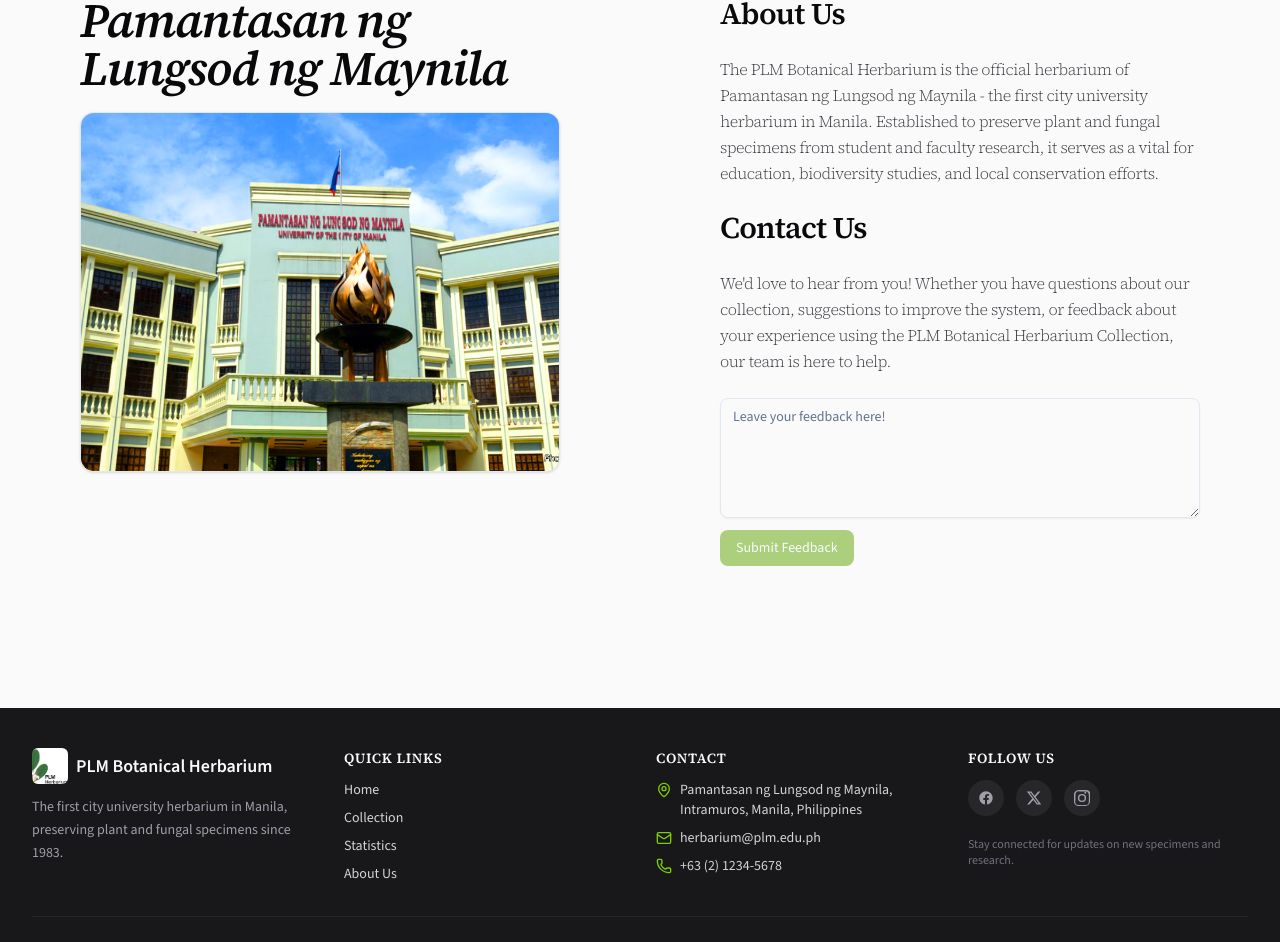
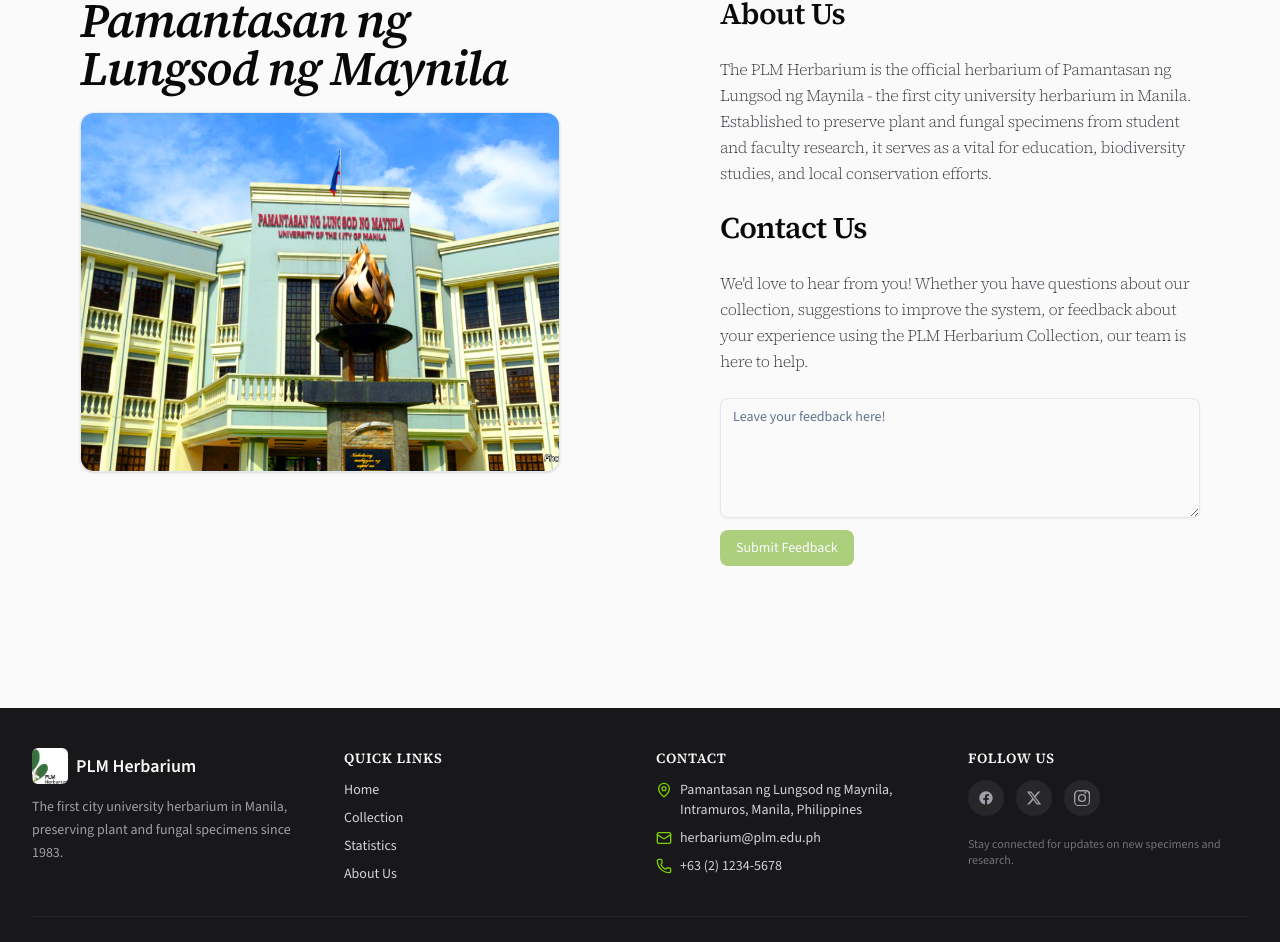
Before and after one commit to grahamogatia/plm-herbarium, a React (Vite) app: page /home in a window 1280 px wide. Shown: the part 837-1779 px from the top of the page. Built offline with nearby package versions, Linux system fonts and the light colour scheme; no server answers.

Commit message:
feat: update references to "PLM Botanical Herbarium" to "PLM Herbarium" across multiple components

```diff
--- a/index.html
+++ b/index.html
@@ -7,7 +7,7 @@
     <link rel="preconnect" href="https://fonts.googleapis.com" />
     <link rel="preconnect" href="https://fonts.gstatic.com" crossorigin />
     <link href="https://fonts.googleapis.com/css2?family=Source+Sans+3:ital,wght@0,300..900;1,300..900&family=Source+Serif+4:ital,opsz,wght@0,8..60,200..900;1,8..60,200..900&display=swap" rel="stylesheet" />
-    <title>PLM Botanical Herbarium</title>
+    <title>PLM Herbarium</title>
   </head>
   <body>
     <div id="root"></div>
--- a/src/components/layout/Footer.tsx
+++ b/src/components/layout/Footer.tsx
@@ -14,7 +14,7 @@
             <div className="flex items-center gap-2">
               <img src={logo} alt="PLM Herbarium Logo" className="h-9 w-9 rounded-sm object-cover" />
               <span className="text-lg font-semibold text-zinc-50">
-                PLM Botanical Herbarium
+                PLM Herbarium
               </span>
             </div>
             <p className="text-sm leading-relaxed text-zinc-400">
@@ -137,7 +137,7 @@
         {/* Bottom bar */}
         <div className="mt-8 border-t border-zinc-800 pt-6 text-center text-xs text-zinc-500">
           <p>
-            &copy; {new Date().getFullYear()} PLM Botanical Herbarium. All
+            &copy; {new Date().getFullYear()} PLM Herbarium. All
             rights reserved.
           </p>
         </div>
--- a/src/components/pages/home/AboutUsSection.tsx
+++ b/src/components/pages/home/AboutUsSection.tsx
@@ -41,7 +41,7 @@
           <div>
             <TypographyH4>
               <p className="text-zinc-700 text-base leading-relaxed">
-                The PLM Botanical Herbarium is the official herbarium of
+                The PLM Herbarium is the official herbarium of
                 Pamantasan ng Lungsod ng Maynila - the first city university
                 herbarium in Manila. Established to preserve plant and fungal
                 specimens from student and faculty research, it serves as a
@@ -60,7 +60,7 @@
               <p className="text-zinc-700 text-base leading-relaxed">
                 We'd love to hear from you! Whether you have questions about our
                 collection, suggestions to improve the system, or feedback about
-                your experience using the PLM Botanical Herbarium Collection,
+                your experience using the PLM Herbarium Collection,
                 our team is here to help.
               </p>
             </TypographyH4>
--- a/src/components/pages/home/HeroSection.tsx
+++ b/src/components/pages/home/HeroSection.tsx
@@ -24,7 +24,7 @@
         </TypographyH1>
         <TypographyH4>
           <p className="text-zinc-200 text-base sm:text-lg lg:text-xl leading-relaxed">
-            The PLM Botanical Herbarium is a university-based herbarium located at Pamantasan ng Lungsod ng Maynila, Intramuros, Philippines, dedicated to preserving plant and fungal specimens primarily gathered from undergraduate research projects and course requirements since 1983.
+            The PLM Herbarium is a university-based herbarium located at Pamantasan ng Lungsod ng Maynila, Intramuros, Philippines, dedicated to preserving plant and fungal specimens primarily gathered from undergraduate research projects and course requirements since 1983.
           </p>
         </TypographyH4>
         <Button
--- a/src/pages/LoginPage.tsx
+++ b/src/pages/LoginPage.tsx
@@ -34,7 +34,7 @@
         <div className="mb-8 flex flex-col items-center gap-2 text-center">
           <div className="flex items-center gap-2">
             <Leaf className="h-6 w-6 text-lime-700" />
-            <span className="text-lg font-semibold">PLM Botanical Herbarium</span>
+            <span className="text-lg font-semibold">PLM Herbarium</span>
           </div>
           <p className="text-sm text-zinc-500">Sign in to your account</p>
         </div>
```
